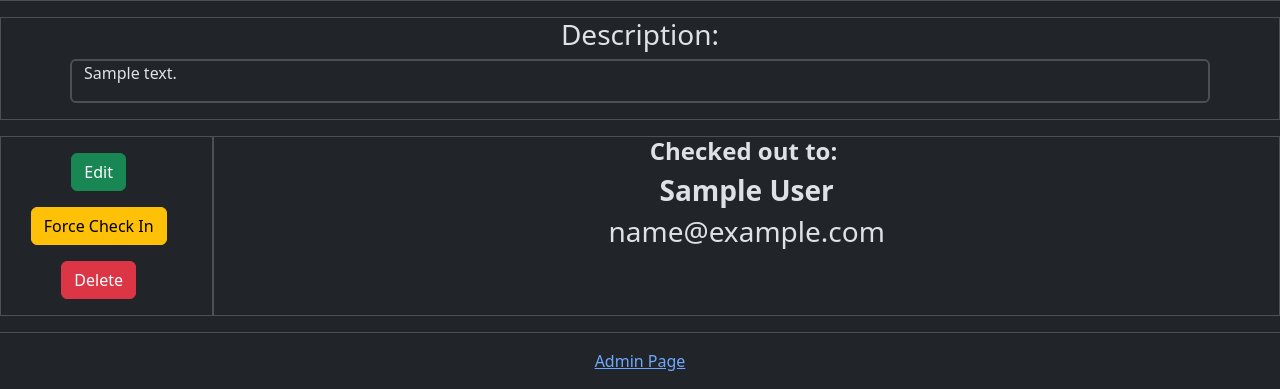
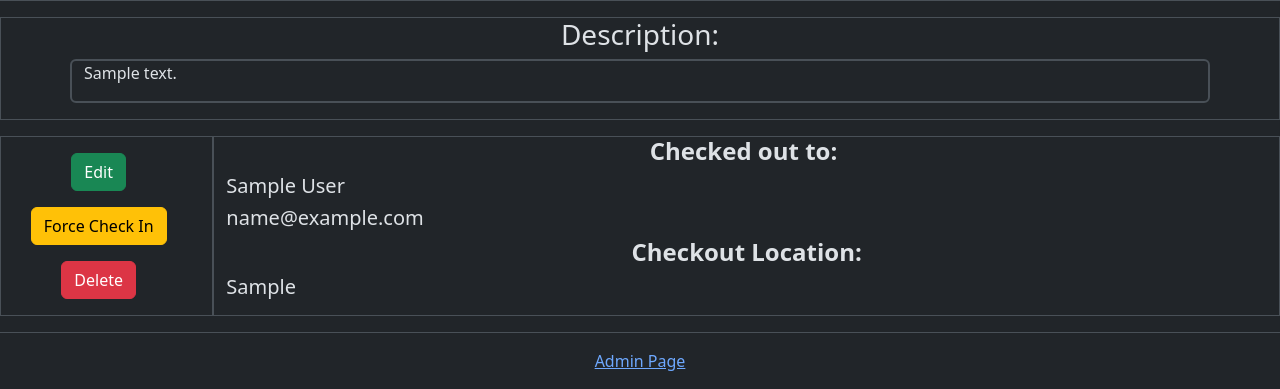
Before and after one commit to C0atRack/Django-Equipment-Management, a Django app: page /equipment_detail/1 in a window 1280 px wide. Shown: the part 643-1032 px from the top of the page. Run offline with Django 4.2, Linux system fonts and the light colour scheme; tables that the repository leaves empty hold one stand-in row (values such as "Sample post"); grey boxes marked "Sample" are stand-in pictures; some libraries are stand-ins or nearby versions.

Commit message:
Majority of the work for the detail page is done

```diff
--- a/equipment_app/templates/equipment_app/equipment_detail.html
+++ b/equipment_app/templates/equipment_app/equipment_detail.html
@@ -57,14 +57,16 @@
             </div>
         </div>
         <div class="col border">
-            <div class="border-0 mb-3 text-wrap text-center">
+            <div class="border-0 mb-3 text-wrap">
                 {% if object.is_availible %}
                 <a aria-label="Delete {{object.name}}" class="btn btn-info btn-lg my-3" href="{{object.get_delete_absolute_url}}">Check out now!</a>
                 {%else%}
                 {%with checkout_user=object.CheckedOutTo.AffUser%}
-                <h4 class="fw-bold">Checked out to:&nbsp</h5>
-                <h3 class="fw-bold">{{checkout_user.first_name}} {{checkout_user.last_name}}</h3>
-                <h3 class="fw-normal">{{checkout_user.email}}</h3>
+                <h4 class="fw-bold text-center">Checked out to:&nbsp</h5>
+                <h5 class="fw-normal">{{checkout_user.first_name}} {{checkout_user.last_name}}</h3>
+                <h5 class="fw-normal">{{checkout_user.email}}</h3>
+                <h4 class="fw-bold text-center">Checkout Location:</h5>
+                <h5 class="fw-normal">{{object.CheckOutLocation}}</h3>
                 {%endwith%}
                 {%endif%}
             </div>
```
